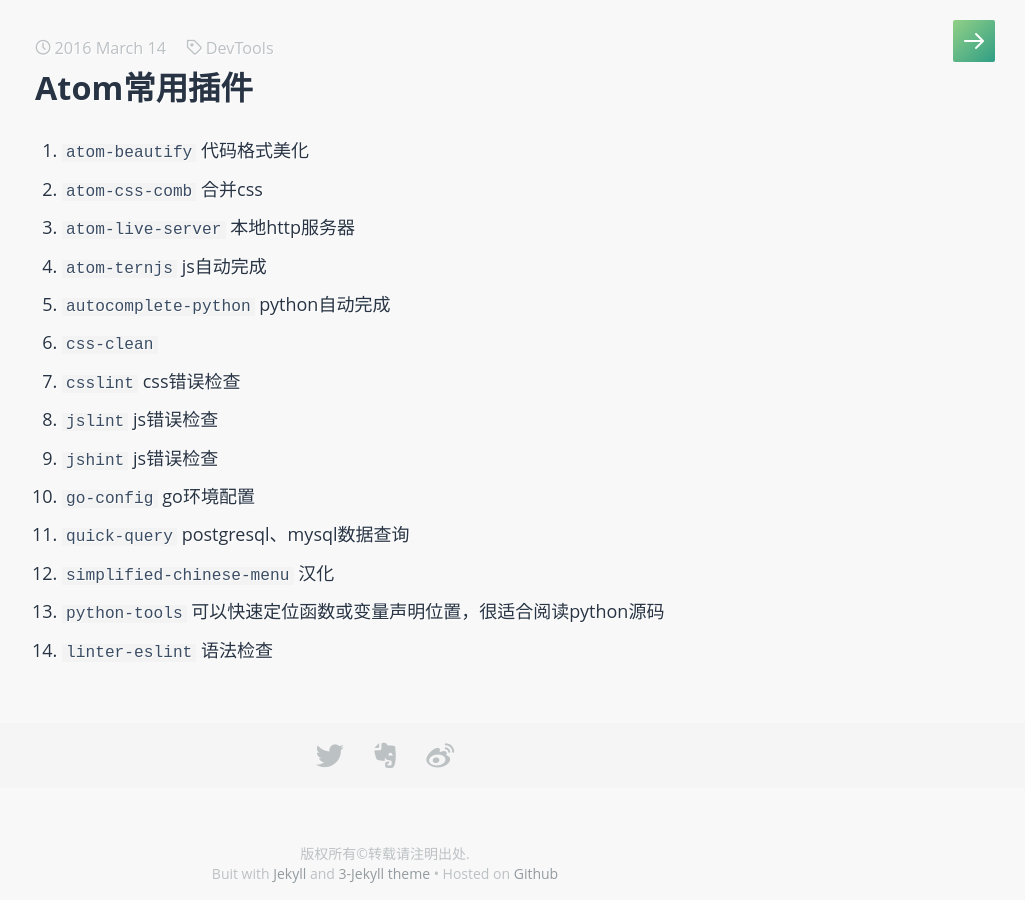
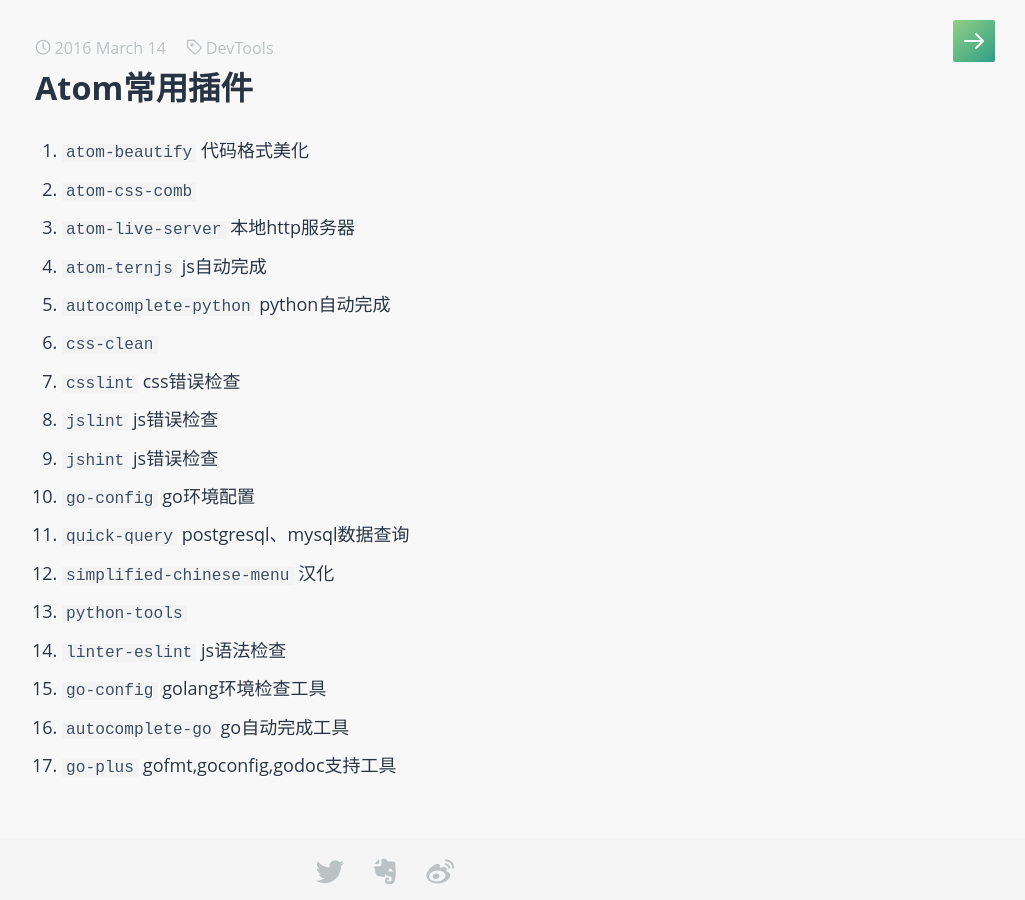
Before and after one commit to ty4z2008/ty4z2008.github.io, a Jekyll site: the page built from _posts/2016-03-13-atom-plugins.markdown, in a window 1280 px wide. Shown: the whole page, without its empty margins (255-1280 px from the left). Built offline with Jekyll 4.4.1, drawn with Linux system fonts in a browser that asks for light colours; comment, search, counter and statistics services are not loaded.

Commit message:
modify blog

```diff
--- a/_posts/2016-03-13-atom-plugins.markdown
+++ b/_posts/2016-03-13-atom-plugins.markdown
@@ -7,7 +7,7 @@
 ---
 
 1. `atom-beautify` 代码格式美化
-2. `atom-css-comb` 合并css
+2. `atom-css-comb`
 3. `atom-live-server` 本地http服务器
 4. `atom-ternjs` js自动完成
 5. `autocomplete-python` python自动完成
@@ -18,5 +18,8 @@
 10. `go-config` go环境配置
 11. `quick-query` postgresql、mysql数据查询
 12. `simplified-chinese-menu` 汉化
-13. `python-tools` 可以快速定位函数或变量声明位置，很适合阅读python源码
-14. `linter-eslint`  语法检查
+13. `python-tools`
+14. `linter-eslint`  js语法检查
+15. `go-config` golang环境检查工具
+16. `autocomplete-go` go自动完成工具
+17. `go-plus` gofmt,goconfig,godoc支持工具
```
